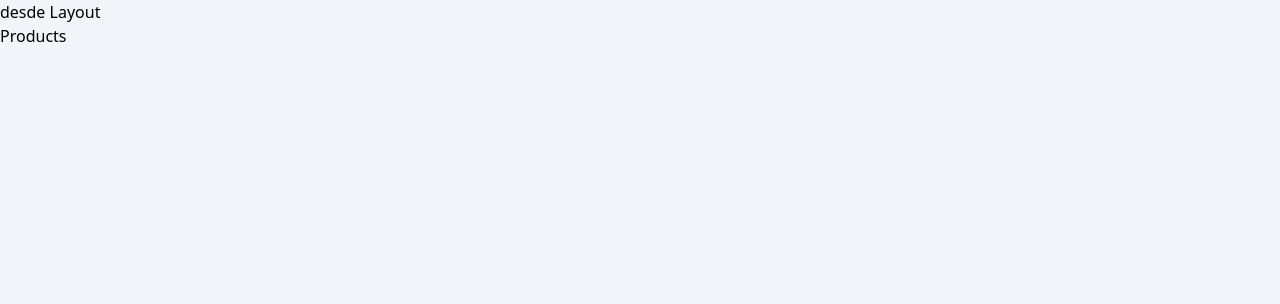
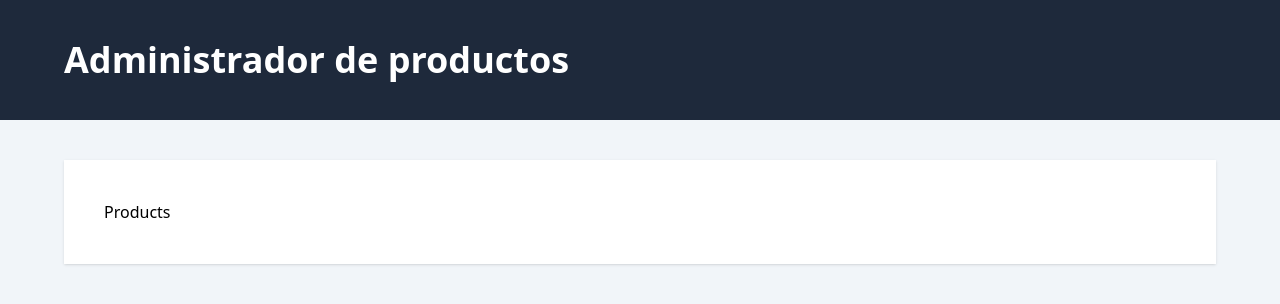
Before and after one commit to DaniM0613/PERN, a React (Vite) app in the folder client/: page / in a window 1280 px wide. Shown: the top 304 px of the page. Built offline with nearby package versions, Linux system fonts and the light colour scheme.

Commit message:
Trabajando con el layout

```diff
--- a/client/src/layouts/Layout.tsx
+++ b/client/src/layouts/Layout.tsx
@@ -1,12 +1,20 @@
 import { Outlet } from 'react-router-dom'
 
-export default function Layout () {
+export default function Layout() {
   return (
-    <div>
-     desde Layout
+    <>
+     <header className='bg-slate-800'>
+      <div className='mx-auto max-w-6xl py-10'>
+        <h1 className='text-4xl font-extrabold text-white'>
+          Administrador de productos
+        </h1>
+      </div>
+     </header>
 
-     <Outlet/>
+     <main className='mt-10 mx-auto max-w-6xl p-10 bg-white shadow'>
+        <Outlet/>
+     </main>
 
-    </div>
+    </>
   )
 }
--- a/client/src/router.tsx
+++ b/client/src/router.tsx
@@ -1,6 +1,6 @@
 import { createBrowserRouter } from 'react-router-dom'
 import Layout from './layouts/Layout'
-import Products from './views/Product'
+import Products from './views/Products'
 import NewProduct from './views/NewProduct'
 
 export const router = createBrowserRouter([
```
Also changed, not shown: client/src/views/Products.tsx (renamed from client/src/views/Product.tsx).
